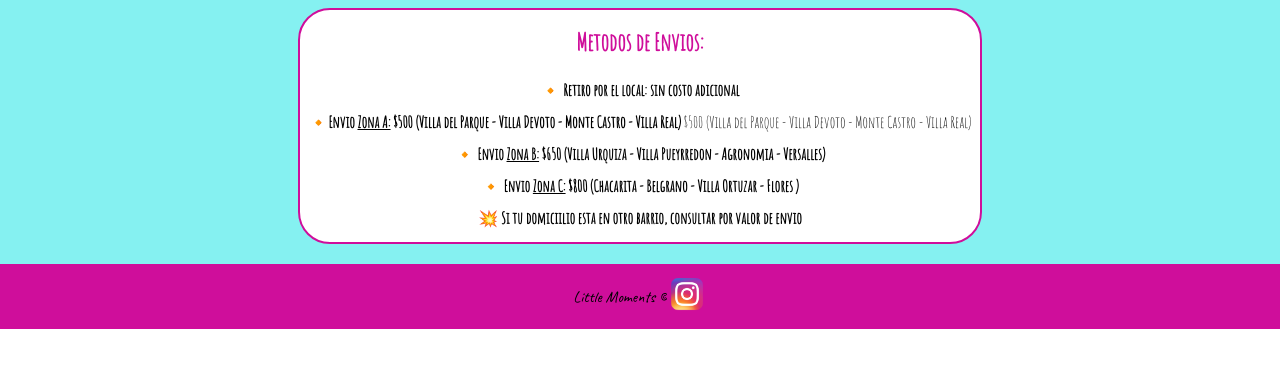
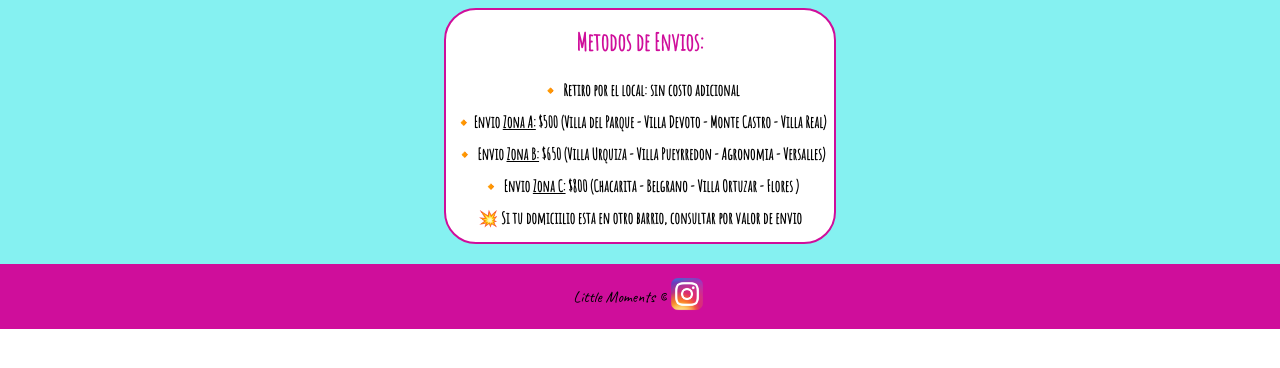
Before and after one commit to micaelagerardi/PF-Gerardi, a plain HTML site: page pages/envios.html in a window 1280 px wide. Shown: the part 306-674 px from the top of the page. Drawn offline with Linux system fonts and the light colour scheme.

Commit message:
eliminacion letras cuadro envios

```diff
--- a/pages/envios.html
+++ b/pages/envios.html
@@ -80,7 +80,6 @@
               >Envio <u> Zona A:</u> $500 (Villa del Parque - Villa Devoto -
               Monte Castro - Villa Real)</b
             >
-            $500 (Villa del Parque - Villa Devoto - Monte Castro - Villa Real)
             <br />🔸<b>
               Envio <u> Zona B:</u> $650 (Villa Urquiza - Villa Pueyrredon -
               Agronomia - Versalles)</b
```
